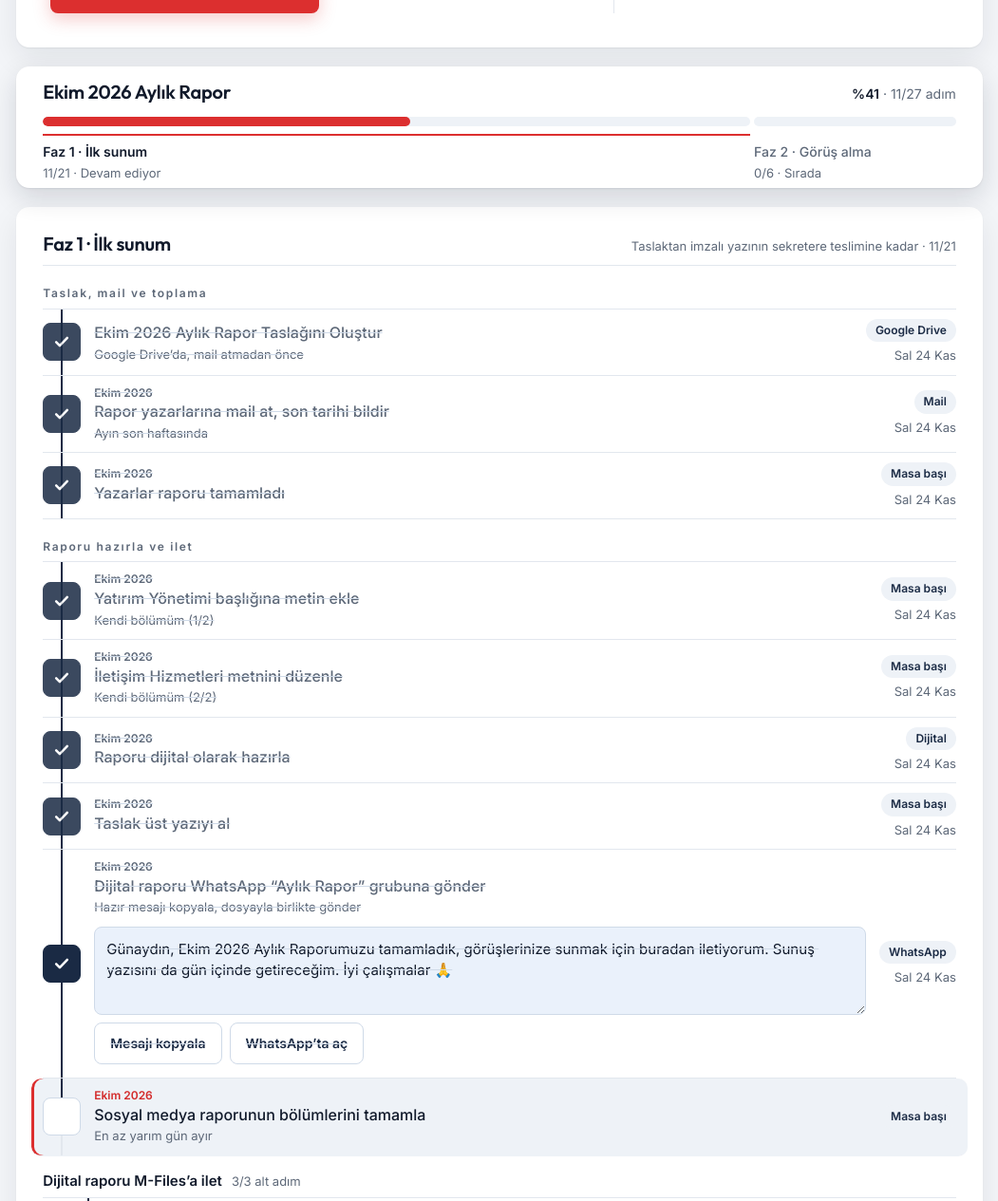
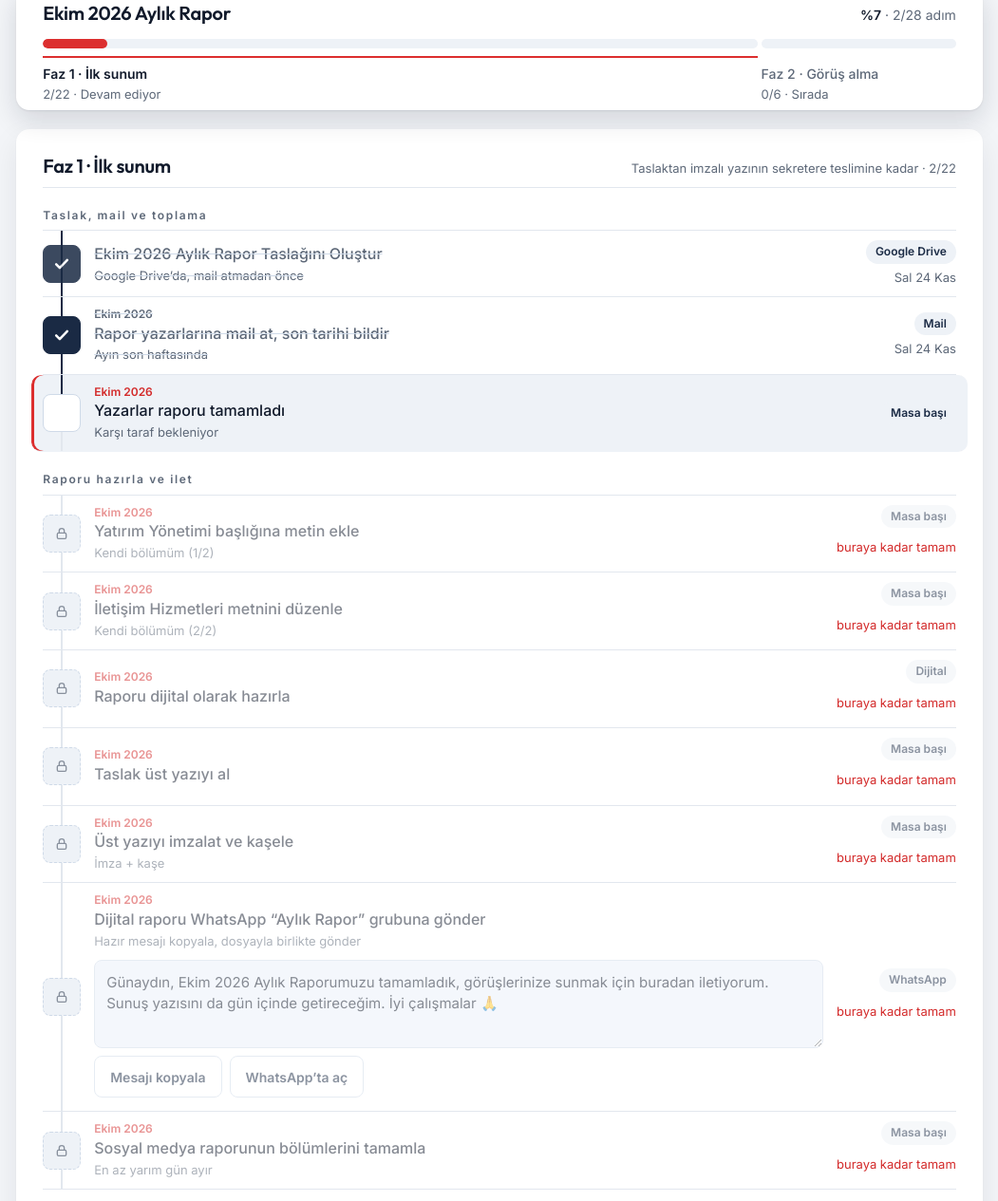
Before and after one commit to ScorchingAstrology/Ayl-kRaporTakibim, a plain HTML site: page index.html in a window 1280 px wide. Shown: the part 728-1993 px from the top of the page at 95% size, without its empty margins (114-1165 px from the left). Drawn offline with Linux system fonts and the light colour scheme.

Commit message:
Add files via upload

```diff
--- a/index.html
+++ b/index.html
@@ -157,7 +157,7 @@ header{padding:18px 0 16px}.eb{font-size:11px;margin-bottom:6px}h1{font-size:28p
 </head>
 <body>
 <div id="app"></div>
-<script data-own type="application/json" id="state">{"v":1,"updatedAt":1795533887211,"months":[{"id":"2026-10","due":"2026-11-06","done":{"s0":"2026-11-24","s1":"2026-11-24","s2":"2026-11-24","s3a":"2026-11-24","s3b":"2026-11-24","s4":"2026-11-24","s5":"2026-11-24","s6":"2026-11-24","s7a":"2026-11-24","s7b":"2026-11-24","s7c":"2026-11-24"},"note":""},{"id":"2026-11","due":"2026-12-04","done":{},"note":""}]}</script>
+<script data-own type="application/json" id="state">{"v":1,"updatedAt":1795534746031,"months":[{"id":"2026-10","due":"2026-11-06","done":{"s0":"2026-11-24","s1":"2026-11-24"},"note":""},{"id":"2026-11","due":"2026-12-04","done":{},"note":""}]}</script>
 <script data-own id="appjs">
 {
 const AY=['Ocak','Şubat','Mart','Nisan','Mayıs','Haziran','Temmuz','Ağustos','Eylül','Ekim','Kasım','Aralık'];
@@ -176,6 +176,7 @@ const S=[
  ['s3b',1,'İletişim Hizmetleri metnini düzenle','masa','Kendi bölümüm (2/2)'],
  ['s4',1,'Raporu dijital olarak hazırla','dij'],
  ['s5',1,'Taslak üst yazıyı al','masa'],
+ ['s5b',1,'Üst yazıyı imzalat ve kaşele','masa','İmza + kaşe'],
  ['s6',1,'Dijital raporu WhatsApp “Aylık Rapor” grubuna gönder','wp','Hazır mesajı kopyala, dosyayla birlikte gönder'],
  ['s8',1,'Sosyal medya raporunun bölümlerini tamamla','masa','En az yarım gün ayır'],
  ['s7a',1,'{ay} Aylık Rapor konteynırına yükle','mf','',0,'',1],
```
